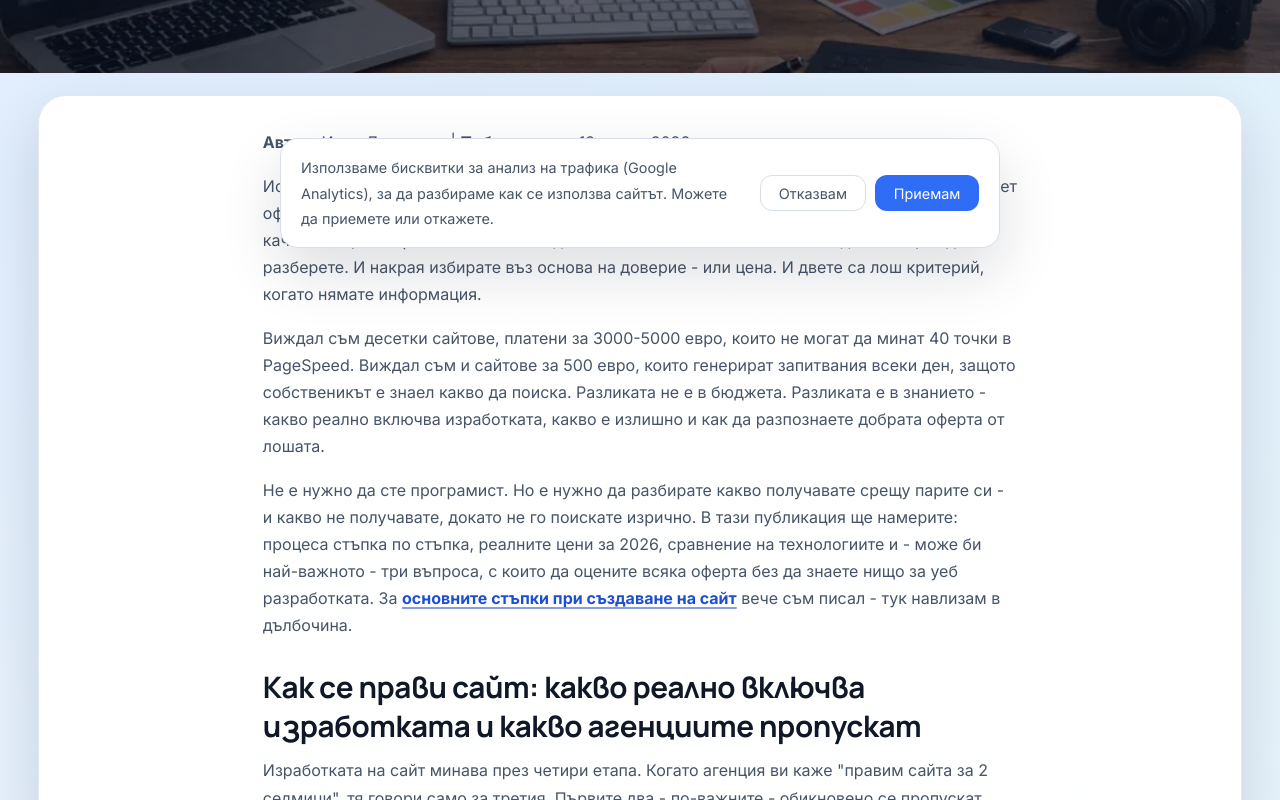
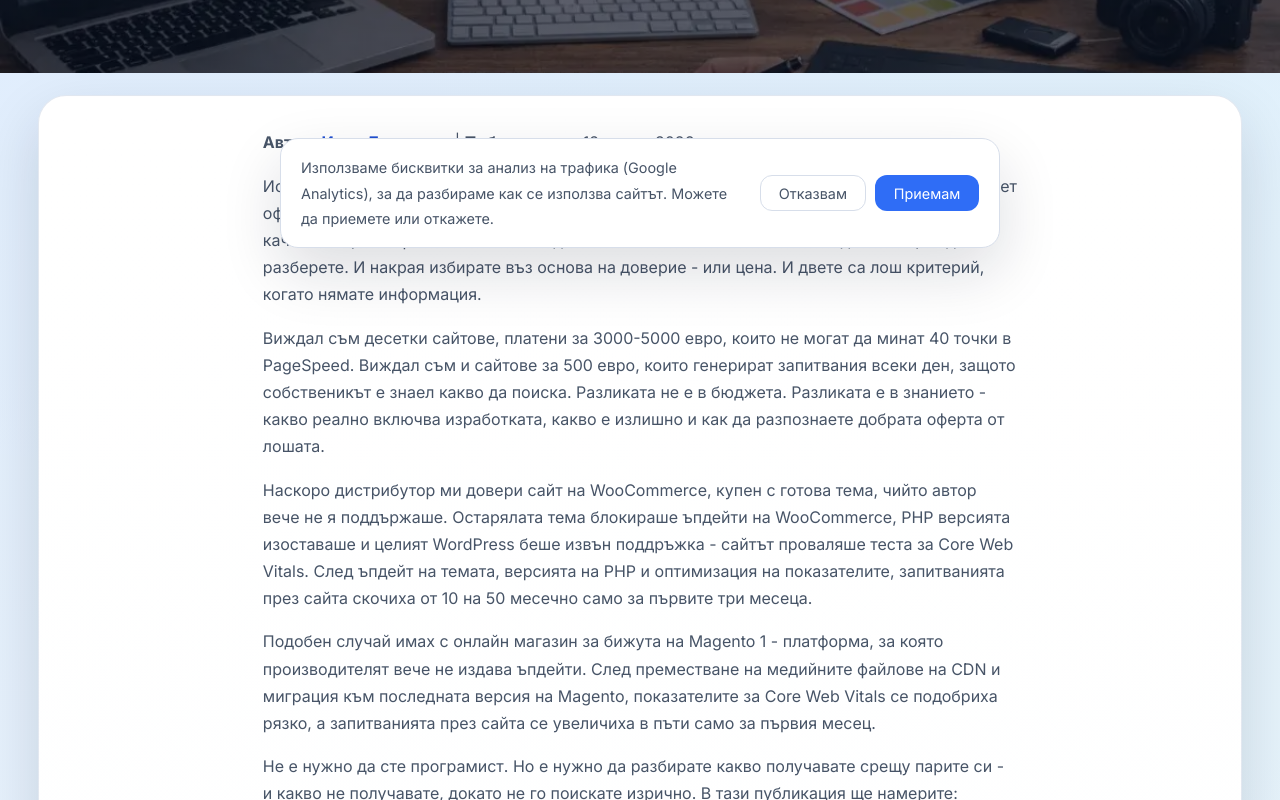
Before and after one commit to inweblife/inweblife, a Next.js app: page /izrabotka-na-sait in a window 1280 px wide. Shown: the part 540-1340 px from the top of the page. Built offline with nearby package versions, Linux system fonts and the light colour scheme; no server answers.

Commit message:
Update izrabotka-na-sait.js

```diff
--- a/pages/izrabotka-na-sait.js
+++ b/pages/izrabotka-na-sait.js
@@ -93,7 +93,11 @@ const IzrabotkaNaSait = () => {
         <article className={styles.article}>
           <section>
             <p>
-              <strong>Автор:</strong> Иван Димитров | <strong>Публикувано:</strong>{" "}
+              <strong>Автор:</strong>{" "}
+              <Link href="/about">
+                <strong>Иван Димитров</strong>
+              </Link>{" "}
+              | <strong>Публикувано:</strong>{" "}
               <time dateTime="2026-04-12">12 април 2026</time>
             </p>
             <p>
@@ -109,6 +113,19 @@ const IzrabotkaNaSait = () => {
               ден, защото собственикът е знаел какво да поиска. Разликата не е в бюджета.
               Разликата е в знанието - какво реално включва изработката, какво е излишно и
               как да разпознаете добрата оферта от лошата.
+            </p>
+            <p>
+              Наскоро дистрибутор ми довери сайт на WooCommerce, купен с готова тема, чийто автор
+              вече не я поддържаше. Остарялата тема блокираше ъпдейти на WooCommerce, PHP версията
+              изоставаше и целият WordPress беше извън поддръжка - сайтът проваляше теста за Core
+              Web Vitals. След ъпдейт на темата, версията на PHP и оптимизация на показателите,
+              запитванията през сайта скочиха от 10 на 50 месечно само за първите три месеца.
+            </p>
+            <p>
+              Подобен случай имах с онлайн магазин за бижута на Magento 1 - платформа, за която
+              производителят вече не издава ъпдейти. След преместване на медийните файлове на CDN
+              и миграция към последната версия на Magento, показателите за Core Web Vitals се
+              подобриха рязко, а запитванията през сайта се увеличиха в пъти само за първия месец.
             </p>
             <p>
               Не е нужно да сте програмист. Но е нужно да разбирате какво получавате срещу
@@ -331,8 +348,8 @@ const IzrabotkaNaSait = () => {
             <p>
               WordPress е правилният избор когато собственикът ще обновява съдържание сам, бюджетът
               е ограничен, проектът трябва да е готов бързо, или се нуждаете от онлайн магазин с
-              WooCommerce. 43% от всички сайтове в света работят на WordPress - екосистемата от
-              теми и плъгини покрива почти всяка нужда.
+              WooCommerce. 41.5% от всички сайтове в света работят на WordPress (по данни на
+              W3Techs) - екосистемата от теми и плъгини покрива почти всяка нужда.
             </p>
             <p>
               Рисковете: безразборната инсталация на плъгини забавя сайта. Евтините теми идват с
```
